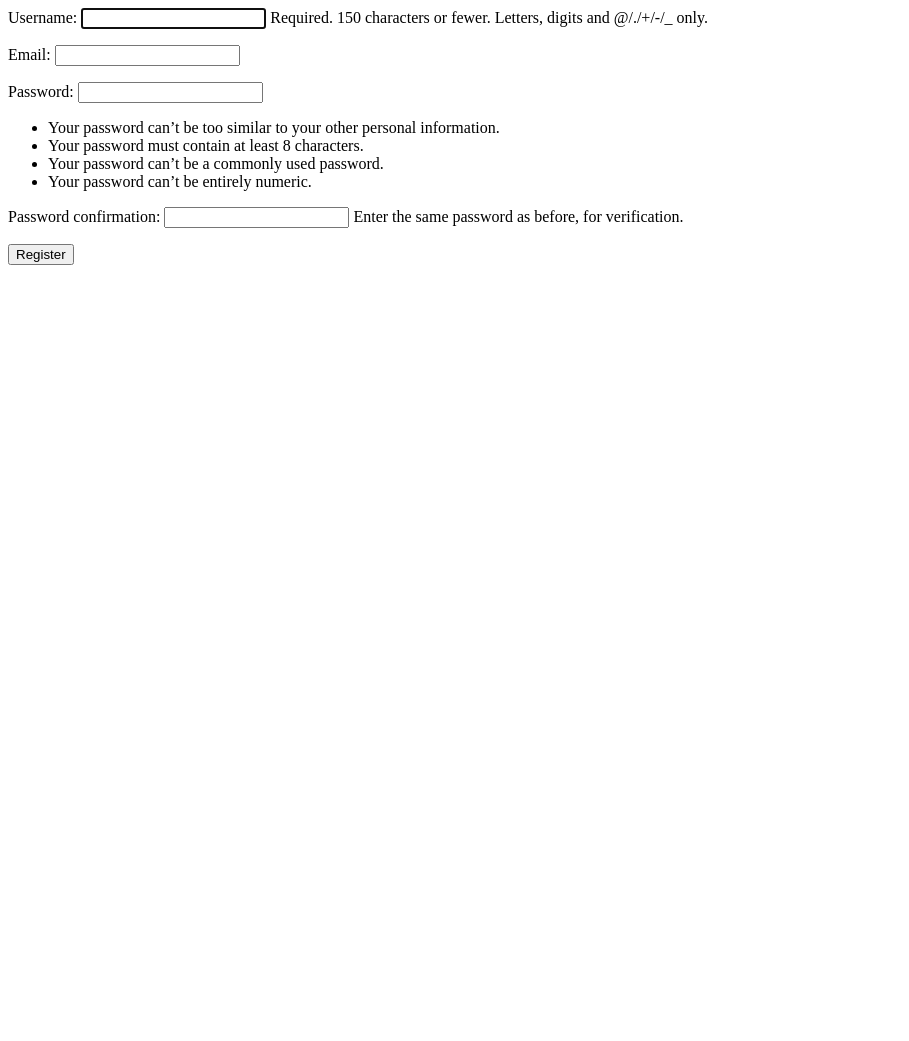
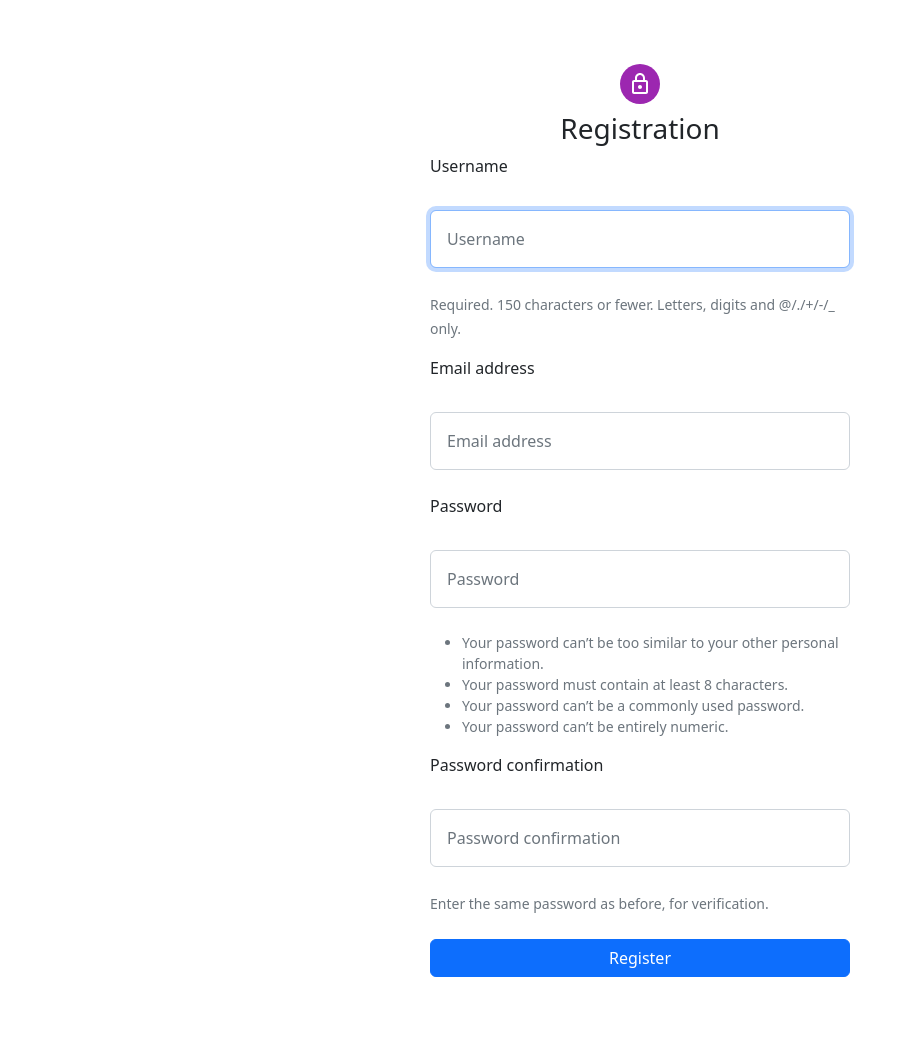
Before and after one commit to ILeXeIR/Test_protected_dashboard, a Django app: page /users/register/ in a window 1280 px wide. Shown: the whole page, without its empty margins (0-909 px from the left). Before the commit the page ends 265 px from the top, so only its background shows below. Run offline with Django 4.2, Linux system fonts and the light colour scheme; some libraries are stand-ins or nearby versions.

Commit message:
Add visual: improve templates, add bootstrap and CSS

```diff
--- /dev/null
+++ b/protected_dashboard/static/protected_dashboard/css/base_style.css
@@ -0,0 +1,53 @@
+.login_form {
+	max-width: 444px;
+	margin: 64px auto;
+}
+
+.circle {
+  margin: 8px auto;
+  background: #9c27b0;
+  border-radius: 50%;
+  height: 40px;
+  width: 40px;
+  display: flex;
+  justify-content: center;
+  align-items: center;
+}
+
+.form-control {
+	margin: 24px 0;
+	padding: 16px;
+}
+
+nav.navbar {
+	box-shadow: 0px 4px 8px 0px rgba(34, 60, 80, 0.4);
+}
+
+.navbar .container-fluid {
+	justify-content: start;
+}
+
+.navbar-toggler {
+	margin-right: 24px;
+}
+
+.navbar-nav {
+	margin-top: 16px;
+}
+
+.navbar-text {
+	color: rgba(255, 255, 255, 1);
+}
+
+.main {
+	background-color: #ebebeb;
+	height: 100vh;
+	weight: 100vh;
+	box-sizing: border-box;
+	padding-top: 32px;
+}
+
+.results li {
+	list-style-type: none;
+	margin-bottom: 32px;
+}
--- /dev/null
+++ b/protected_dashboard/templates/protected_dashboard/base.html
@@ -0,0 +1,17 @@
+{% load bootstrap5 %}
+{% load static %}
+
+<!DOCTYPE html>
+<html lang='en'>
+<head>
+  <meta charset='utf-8'>
+  <meta name="viewport" content="width=device-width, initial-scale=1">
+  <title>OnGrid</title>
+  <link href="https://cdn.jsdelivr.net/npm/bootstrap@5.2.2/dist/css/bootstrap.min.css" rel="stylesheet" integrity="sha384-Zenh87qX5JnK2Jl0vWa8Ck2rdkQ2Bzep5IDxbcnCeuOxjzrPF/et3URy9Bv1WTRi" crossorigin="anonymous">
+  <link rel="stylesheet" href="{% static 'protected_dashboard/css/base_style.css' %}">
+</head>
+<body>
+	{% block content %}{% endblock content %}
+	<script src="https://cdn.jsdelivr.net/npm/bootstrap@5.2.2/dist/js/bootstrap.bundle.min.js" integrity="sha384-OERcA2EqjJCMA+/3y+gxIOqMEjwtxJY7qPCqsdltbNJuaOe923+mo//f6V8Qbsw3" crossorigin="anonymous"></script>
+</body>
+</html>
--- a/users/forms.py
+++ b/users/forms.py
@@ -3,7 +3,7 @@ from django.contrib.auth import get_user_model
 from django import forms
 
 class LoginForm(AuthenticationForm):
-    username = forms.EmailField(label='Email')
+    username = forms.EmailField(label='Email Address')
 
 class RegisterForm(UserCreationForm):
     class Meta:
--- a/users/models.py
+++ b/users/models.py
@@ -3,4 +3,4 @@ from django.contrib.auth.models import AbstractUser
 
 # Create your models here.
 class CustomUser(AbstractUser):
-	email = models.EmailField("email", unique=True)
+	email = models.EmailField("email address", unique=True)
--- a/users/templates/registration/register.html
+++ b/users/templates/registration/register.html
@@ -1,7 +1,21 @@
-<form action="{% url 'users:register' %}" method="post">
-  {% csrf_token %}
-  {{ form.as_p }}
-  <button name="submit">Register</button>
-  <input type="hidden" name="next"
-    value="{% url 'protected_dashboard:index' %}" />
-</form>
+{% extends "protected_dashboard/base.html" %}
+{% load bootstrap5 %}
+{% load static %}
+
+{% block content %}
+<div class="login_form container">
+  <div class="circle">
+    <img src="{% static 'protected_dashboard/img/logo1.svg' %}">
+  </div>
+  <h3 class="text-center">Registration</h3>
+  <form method="post" action="{% url 'users:login' %}" class="form">
+    {% csrf_token %}
+    {% bootstrap_form form show_label=False %}
+    {% buttons %}
+      <button name="submit" class="btn btn-primary mt-2 w-100">Register</button>
+    {% endbuttons %}
+    <input type="hidden" name="next"
+      value="{% url 'protected_dashboard:index' %}" />
+  </form>
+</div>
+{% endblock content %}
```
Also changed, not shown: ongrid/settings.py (+8 -0 lines), protected_dashboard/templates/protected_dashboard/index.html (+50 -18 lines), users/templates/registration/login.html (+21 -7 lines), db.sqlite3, protected_dashboard/static/protected_dashboard/img/logo1.svg (added), users/migrations/0002_alter_customuser_email.py (added).
